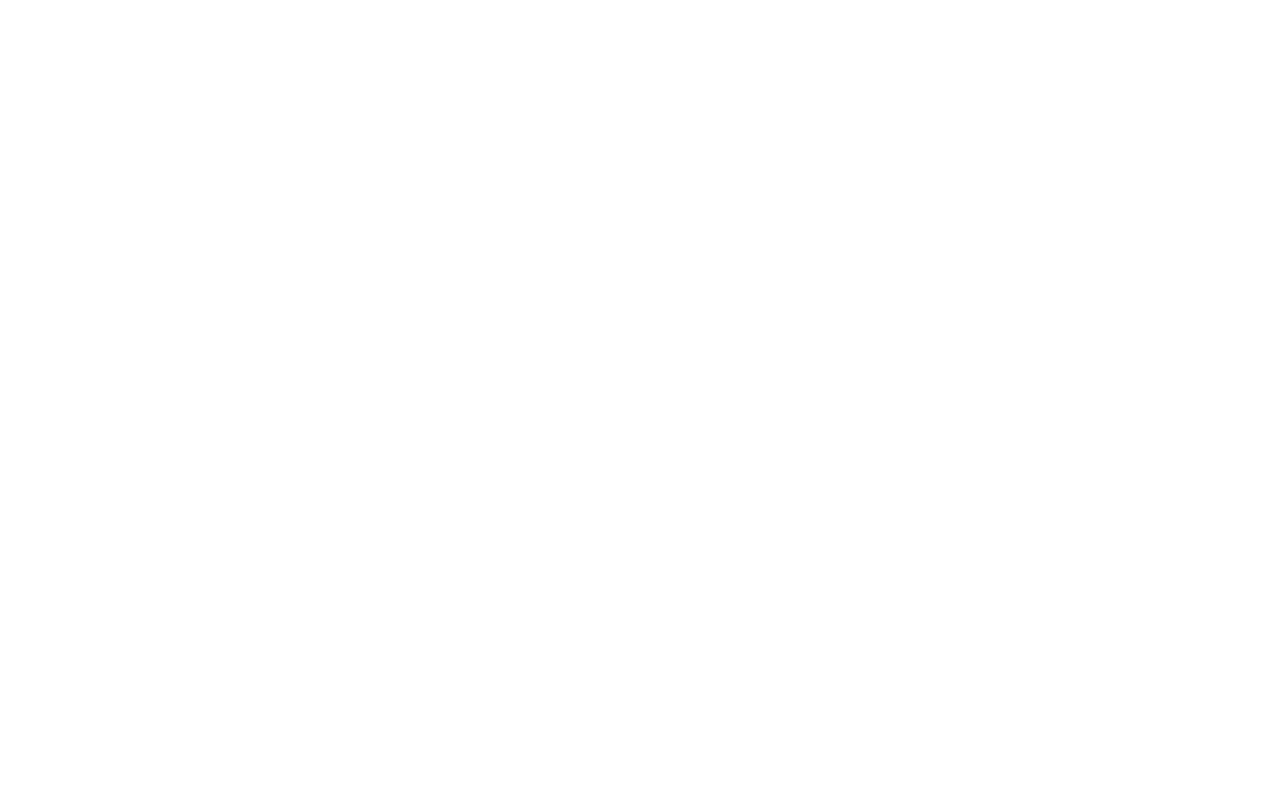
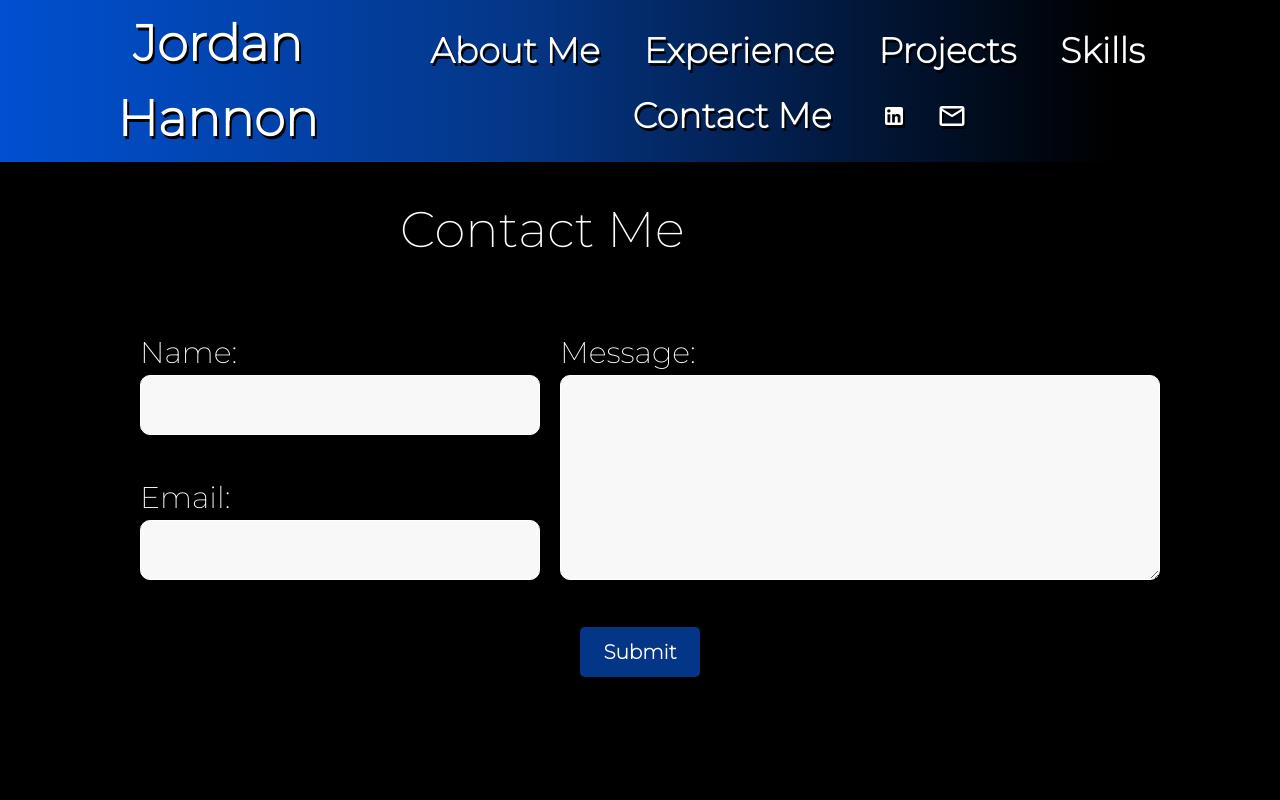
Before and after one commit to Phinpack/Portfolio, a React (Create React App) app: page /contact in a window 1280 px wide. Before the commit this address had no page. Shown: the top 800 px of the page. Built offline with nearby package versions, Linux system fonts and the light colour scheme.

Commit message:
Changing up contact page and button for navigation

```diff
--- a/src/App.js
+++ b/src/App.js
@@ -3,7 +3,7 @@
 import "./App.css";
 // import "./fonts/Montserrat-VariableFont_wght.tff";
 import Index from "./pages/Index";
-import AboutUs from "./pages/AboutUs";
+import ContactPage from "./pages/ContactPage";
 
 function App() {
    return (
@@ -12,7 +12,7 @@
             {/* <SmoothScroll> */}
             <Routes>
                <Route path="/" element={<Index />} />
-               <Route path="/about" element={<AboutUs />} />
+               <Route path="/contact" element={<ContactPage />} />
                {/* Other routes go here */}
             </Routes>
             {/* </SmoothScroll> */}
--- a/src/CSS/ContactForm.css
+++ b/src/CSS/ContactForm.css
@@ -34,19 +34,27 @@
    margin-bottom: 40px;
    margin-left: 20px;
    padding: 10px;
-   width: 200px;
+   width: 400px;
+   height: 60px;
    color: black;
-   font-weight: 700;
+   font-weight: bolder;
+   border: 1px solid #ffffff;
+   border-radius: 10px;
+   background-color: #f8f8f8;
+   font-size: 20px;
 }
 
 .form-no-submit textarea {
    margin-bottom: 40px;
    margin-left: 20px;
    padding: 10px;
-   width: 400px;
-   height: 181px;
-   color: black;
-   font-weight: 700;
+   width: 600px;
+   height: 205px;
+   font-weight: bolder;
+   border: 1px solid #ffffff;
+   border-radius: 10px;
+   background-color: #f8f8f8;
+   font-size: 20px;
 }
 
 .form-name-email-container {
@@ -55,7 +63,18 @@
 }
 
 .submit-btn {
-   width: 100px;
-   font-weight: 700;
+   width: 120px;
    height: 50px;
+   font-size: 20px;
+   background-color: #043687; /* Blue background color */
+   color: white; /* White text color */
+   border: none;
+   border-radius: 5px; /* Rounded corners */
+   font-weight: bold;
+   cursor: pointer;
+   transition: background-color 0.2s; /* Smooth color transition */
 }
+
+.submit-btn:hover {
+   background-color: #0061ff; /* Darker blue color on hover */
+}
--- a/src/Components/HeaderButton.js
+++ b/src/Components/HeaderButton.js
@@ -1,17 +1,26 @@
 import React from "react";
 import { Button } from "reactstrap";
-import { Link } from "react-router-dom";
+import { Link, useLocation } from "react-router-dom";
 
-const HeaderButton = ({ buttonText, targetY, to }) => {
+const HeaderButton = ({ buttonText, targetY }) => {
+   const location = useLocation();
+
    const scrollToY = () => {
+      if (location.pathname === "/contact") {
+         window.location.href = "/";
          window.scrollTo({
             top: targetY,
             behavior: "smooth",
          });
+      } else {
+         window.scrollTo({
+            top: targetY,
+            behavior: "smooth",
+         });
+      }
    };
 
    return (
-      <Link to={to}>
       <Button
          outline
          style={{
@@ -20,20 +29,16 @@
             fontSize: "35px",
             fontWeight: "700",
             transition: "background-color 0.3s",
-               // filter: "drop-shadow(2px 4px #000000)",
             marginRight: "20px",
          }}
          onMouseEnter={(e) =>
             (e.target.style.backgroundColor = "rgba(186, 186, 186, 0.4)")
          }
-            onMouseLeave={(e) =>
-               (e.target.style.backgroundColor = "transparent")
-            }
+         onMouseLeave={(e) => (e.target.style.backgroundColor = "transparent")}
          onClick={scrollToY}
       >
          {buttonText}
       </Button>
-      </Link>
    );
 };
 
--- a/src/Components/IslandInfoParameters.js
+++ b/src/Components/IslandInfoParameters.js
@@ -1,6 +1,6 @@
 import React from "react";
 import IslandInfo from "./IslandInfo";
-import spotifyVideo from "../videos/TrendifyWeb.mp4";
+// import spotifyVideo from "../videos/TrendifyVideo.mp4";
 
 const IslandInfoParameters = () => {
    const islandVideo1 =
@@ -34,7 +34,7 @@
    return (
       <div>
          <IslandInfo title={title1} texts={texts1} googleURL={googleSlideURL} />
-         <IslandInfo videoSource={spotifyVideo} title={title2} texts={texts2} />
+         <IslandInfo title={title2} texts={texts2} />
          <IslandInfo title={title3} texts={texts3} />
       </div>
    );
--- a/src/Components/Logo.js
+++ b/src/Components/Logo.js
@@ -2,13 +2,13 @@
 import { Button } from "reactstrap";
 
 const Logo = () => {
-   const refreshPage = () => {
+   const homeNav = () => {
       window.scrollTo(0, 0);
    };
 
    return (
       <Button
-         onClick={refreshPage}
+         onClick={homeNav}
          style={{
             color: "white",
             fontSize: "50px",
--- a/src/Components/header.js
+++ b/src/Components/header.js
@@ -1,4 +1,5 @@
 import React from "react";
+import { Button } from "reactstrap";
 import Logo from "./Logo";
 import "../CSS/Header.css";
 import "bootstrap/dist/css/bootstrap.min.css";
@@ -6,6 +7,7 @@
 import { IconButton } from "@mui/material";
 import MailOutlineOutlinedIcon from "@mui/icons-material/MailOutlineOutlined";
 import LinkedInIcon from "@mui/icons-material/LinkedIn";
+import { Link } from "react-router-dom";
 
 const Header = () => {
    return (
@@ -16,8 +18,31 @@
                <HeaderButton buttonText={"About Me"} targetY={890} />
                <HeaderButton buttonText={"Experience"} targetY={1775} />
                <HeaderButton buttonText={"Projects"} targetY={2620} />
-               <HeaderButton buttonText={"Skills"} targetY={5190} />
-               <HeaderButton buttonText={"Contact Me"} to={"/about"} />
+               <HeaderButton buttonText={"Skills"} targetY={5215} />
+               {/* <HeaderButton buttonText={"Contact Me"} to={"/about"} /> */}
+               <Link to={"/contact"}>
+                  <Button
+                     outline
+                     to={"/about"}
+                     style={{
+                        color: "white",
+                        border: "none",
+                        fontSize: "35px",
+                        fontWeight: "700",
+                        transition: "background-color 0.3s",
+                        marginRight: "20px",
+                     }}
+                     onMouseEnter={(e) =>
+                        (e.target.style.backgroundColor =
+                           "rgba(186, 186, 186, 0.4)")
+                     }
+                     onMouseLeave={(e) =>
+                        (e.target.style.backgroundColor = "transparent")
+                     }
+                  >
+                     Contact Me
+                  </Button>
+               </Link>
                <IconButton>
                   {/* onClick={() => {
 
--- a/src/pages/AboutUs.js
+++ b/src/pages/ContactPage.js
@@ -3,7 +3,7 @@
 import ContactForm from "../Components/ContactForm";
 import Footer from "../Components/Footer";
 
-const AboutUs = () => {
+const ContactPage = () => {
    return (
       <div>
          <Header />
@@ -13,4 +13,4 @@
    );
 };
 
-export default AboutUs;
+export default ContactPage;
```
Also changed, not shown: 1 other file (tests, documents, lock files or other folders). Lines whose indentation alone changed are shown as unchanged.
